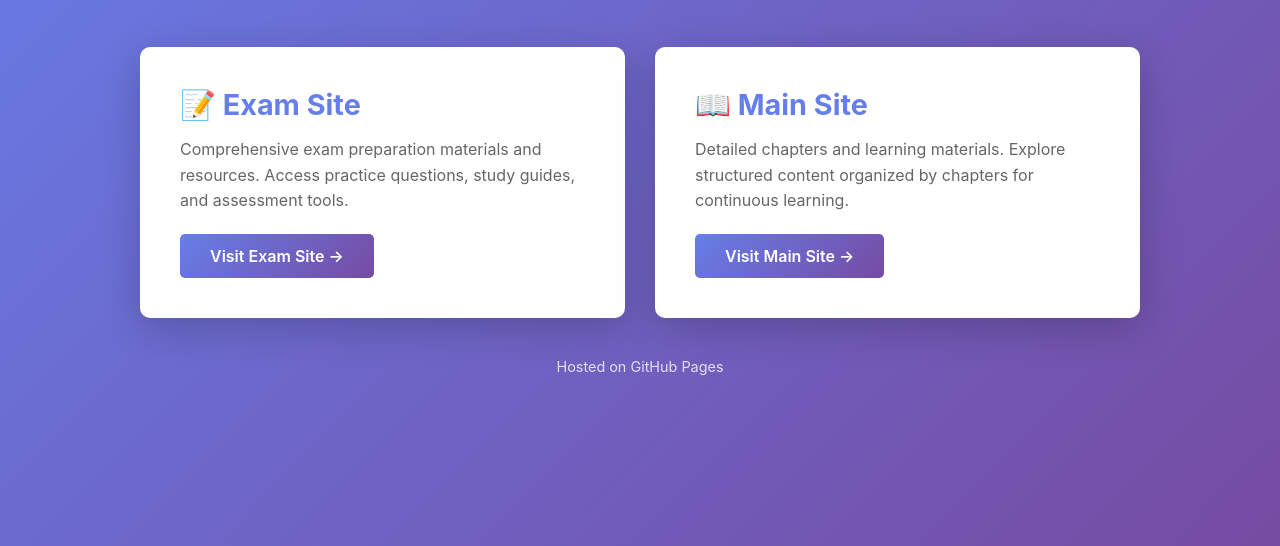
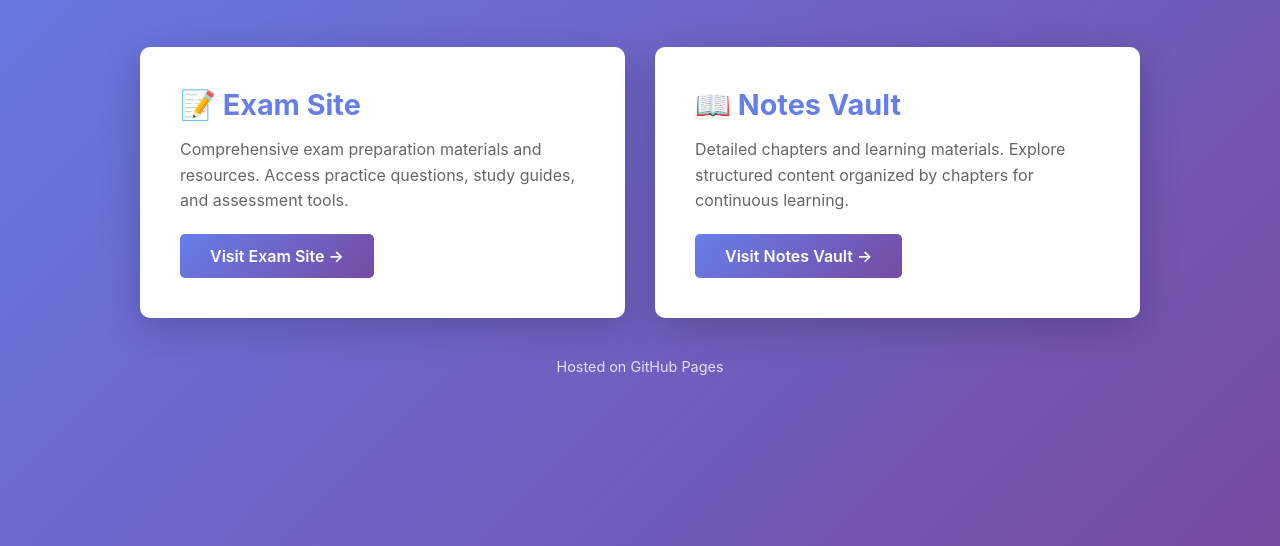
Before and after one commit to abhivinj-pro/CISA, a plain HTML site: page index.html in a window 1280 px wide. Shown: the part 254-800 px from the top of the page. Drawn offline with Linux system fonts and the light colour scheme.

Commit message:
UPdated to notes

```diff
--- a/index.html
+++ b/index.html
@@ -114,9 +114,9 @@
             </a>
 
             <a href="./site/" class="site-card">
-                <h2>📖 Main Site</h2>
+                <h2>📖 Notes Vault</h2>
                 <p>Detailed chapters and learning materials. Explore structured content organized by chapters for continuous learning.</p>
-                <div class="link-button">Visit Main Site →</div>
+                <div class="link-button">Visit Notes Vault →</div>
             </a>
         </div>
 
```
